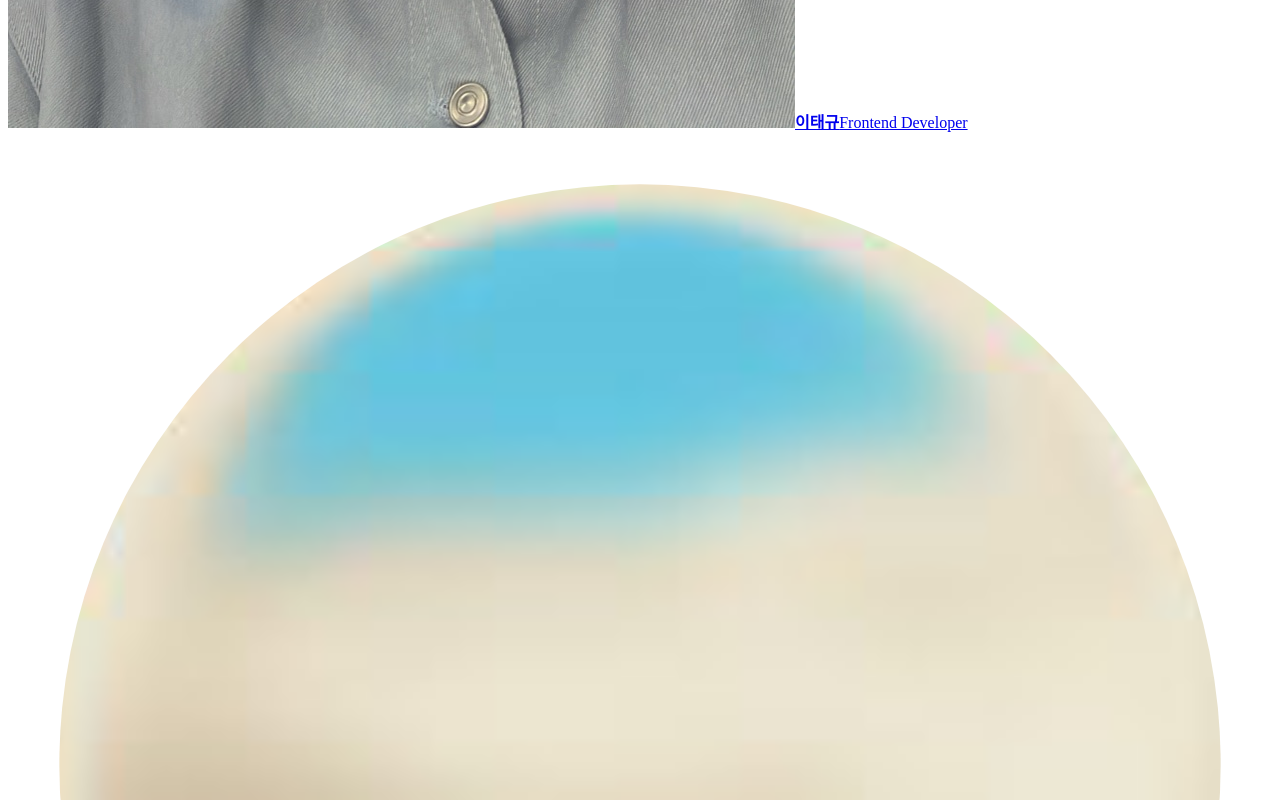
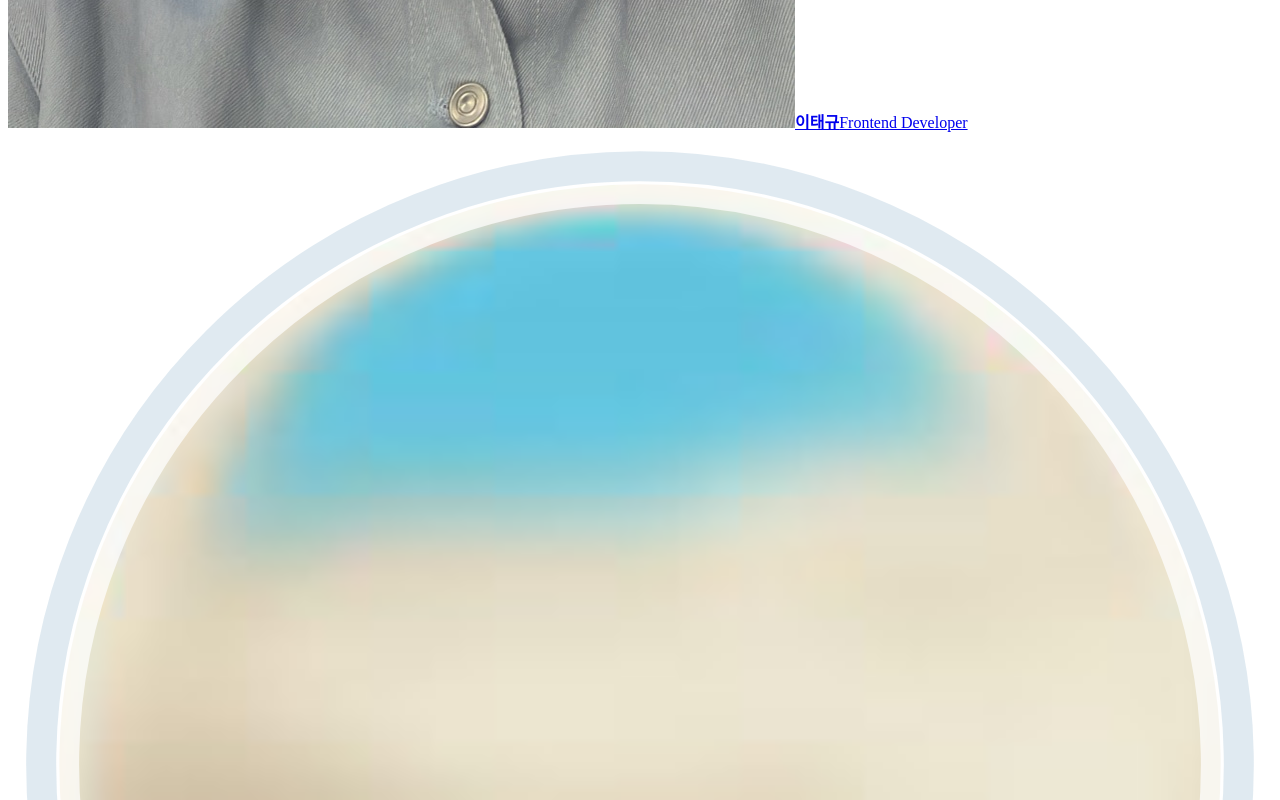
Before and after one commit to postmelee/portfolio, a React (Vite) app: page / in a window 1280 px wide. Shown: the part 1280-2080 px from the top of the page. Built offline with nearby package versions, Linux system fonts and the light colour scheme; the HTML template or start-up script is replaced by a standard one.

Commit message:
Add Liquid Portfolio icon rim

```diff
--- a/src/components/icons.tsx
+++ b/src/components/icons.tsx
@@ -60,6 +60,22 @@ export function LiquidPortfolioIcon({
         preserveAspectRatio="xMidYMid slice"
         width="16"
       />
+      <circle
+        cx="8"
+        cy="8"
+        r="7.36"
+        stroke="#FFFFFF"
+        strokeOpacity="0.72"
+        strokeWidth="0.52"
+      />
+      <circle
+        cx="8"
+        cy="8"
+        r="7.58"
+        stroke="#7EA9C5"
+        strokeOpacity="0.24"
+        strokeWidth="0.38"
+      />
     </svg>
   )
 }
```
